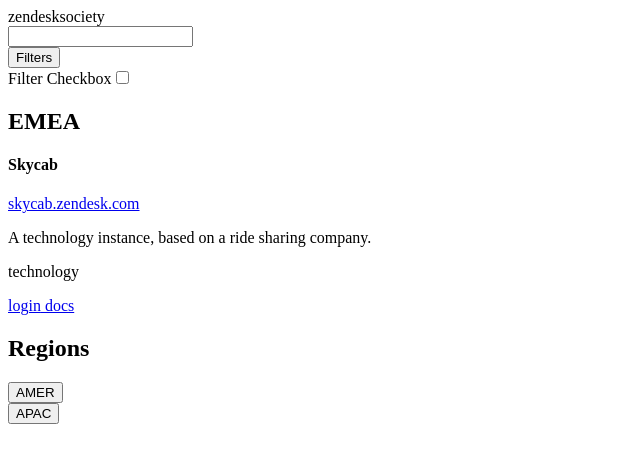
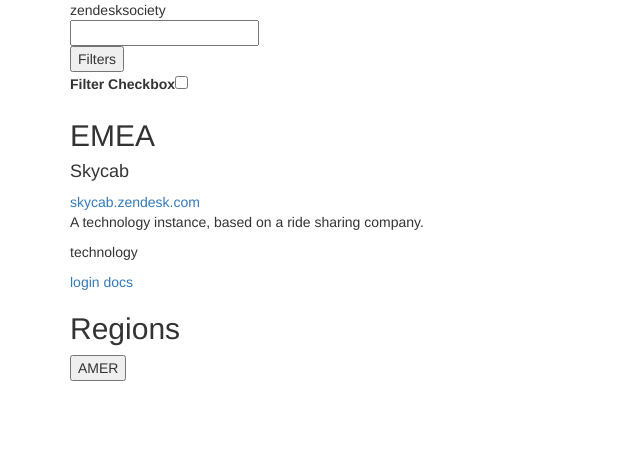
Before and after one commit to dashedstripes/society-demo, a React app: page / in a window 1280 px wide. Shown: the whole page, without its empty margins (0-640 px from the left). Built offline with nearby package versions, Linux system fonts and the light colour scheme.

Commit message:
Add bootstrap

```diff
--- a/public/index.html
+++ b/public/index.html
@@ -1,5 +1,6 @@
 <!doctype html>
 <html lang="en">
+
 <head>
   <meta charset="utf-8">
   <meta name="viewport" content="width=device-width, initial-scale=1, shrink-to-fit=no">
@@ -10,6 +11,7 @@
     -->
   <link rel="manifest" href="%PUBLIC_URL%/manifest.json">
   <link rel="shortcut icon" href="%PUBLIC_URL%/favicon.ico">
+  <link rel="stylesheet" href="https://maxcdn.bootstrapcdn.com/bootstrap/3.3.7/css/bootstrap.min.css">
   <!--
       Notice the use of %PUBLIC_URL% in the tags above.
       It will be replaced with the URL of the `public` folder during the build.
@@ -19,8 +21,9 @@
       work correctly both with client-side routing and a non-root public URL.
       Learn how to configure a non-root public URL by running `npm run build`.
     -->
-    <title>React App</title>
+  <title>Society Demo</title>
 </head>
+
 <body>
   <noscript>
     You need to enable JavaScript to run this app.
@@ -37,4 +40,5 @@
       To create a production bundle, use `npm run build` or `yarn build`.
     -->
 </body>
+
 </html>
--- a/src/components/App.js
+++ b/src/components/App.js
@@ -7,7 +7,7 @@
 class App extends Component {
   render() {
     return (
-      <div className="App">
+      <div className="container">
         <Header />
         <FormContainer />
         <DemosContainer />
--- a/src/index.js
+++ b/src/index.js
@@ -39,22 +39,6 @@
           docs: '#'
         }
       ]
-    },
-    {
-      id: 3,
-      region: 'APAC',
-      isOpen: false,
-      cards: [
-        {
-          id: 1,
-          name: 'Skycab APAC',
-          url: 'skycab-apac.zendesk.com',
-          description: 'A technology instance, based on a ride sharing company.',
-          type: 'technology',
-          login: '#',
-          docs: '#'
-        }
-      ]
     }
   ]
 })
```
Lines whose indentation alone changed are shown as unchanged.
